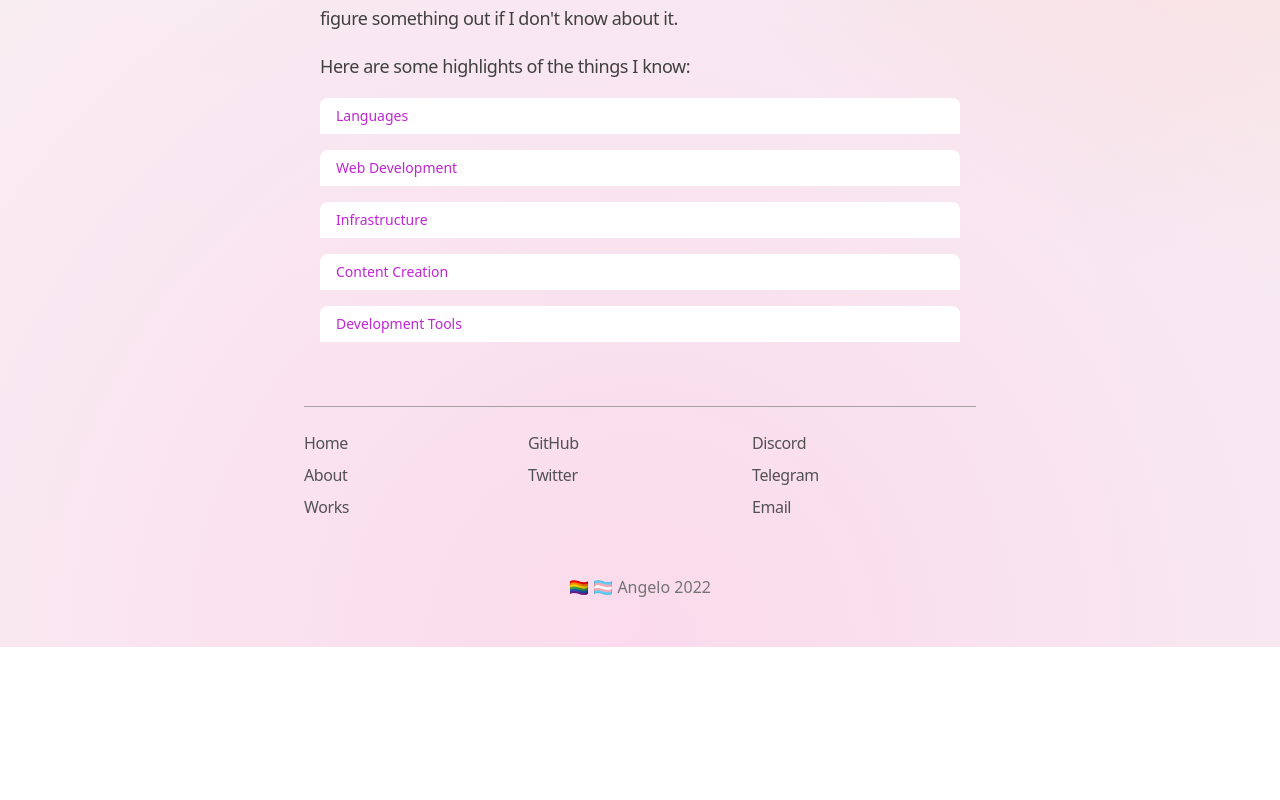
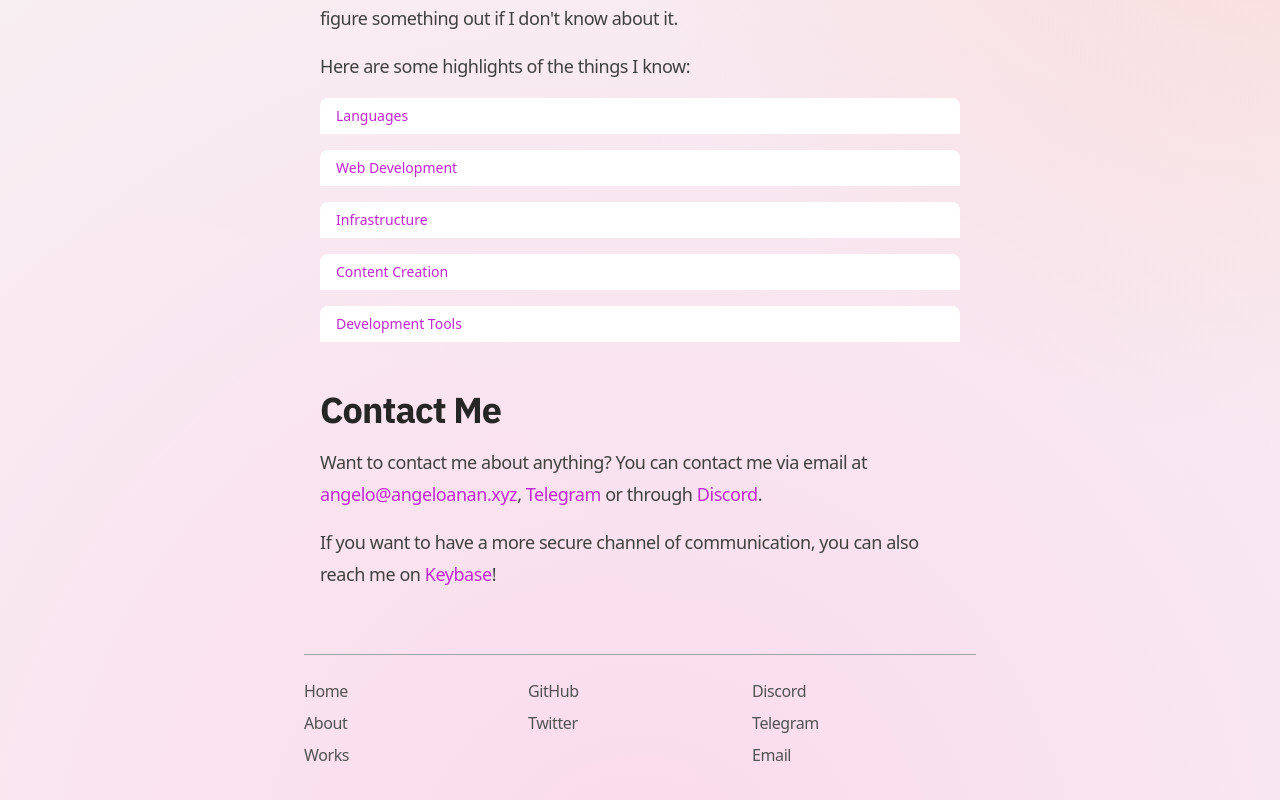
Before and after one commit to angeloanan/angeloanan.xyz, a Next.js app: page /about in a window 1280 px wide. Shown: the part 1386-2186 px from the top of the page. Before the commit the page ends 2033 px from the top, so only its background shows below. Built offline with nearby package versions, Linux system fonts and the light colour scheme; no server answers.

Commit message:
feat(about): contact me section

```diff
--- a/src/pages/about.tsx
+++ b/src/pages/about.tsx
@@ -83,9 +83,8 @@ const AboutPage = () => {
           </p>
 
           <p className='mt-4 text-lg font-medium leading-8 tracking-tight text-neutral-700'>
-            You can find me on <InlineLink href='https://github.com/angeloanan'>GitHub</InlineLink>,{' '}
-            <InlineLink href='https://twitter.com/UwUngelo'>Twitter</InlineLink> and{' '}
-            <InlineLink href='https://discord.com/users/189769721653100546'>Discord</InlineLink>!
+            You can find me on <InlineLink href='https://github.com/angeloanan'>GitHub</InlineLink>,
+            and <InlineLink href='https://twitter.com/UwUngelo'>Twitter</InlineLink>!
           </p>
         </section>
 
@@ -145,6 +144,24 @@ const AboutPage = () => {
           <ContentCreationDisclosure />
           <DevelopmentToolsDisclosure />
         </section>
+
+        <section className='mt-4 w-full max-w-2xl p-4'>
+          <h2 className='font-header text-4xl font-bold tracking-tight text-neutral-800'>
+            Contact Me
+          </h2>
+
+          <p className='mt-4 text-lg font-medium leading-8 tracking-tight text-neutral-700'>
+            Want to contact me about anything? You can contact me via email at{' '}
+            <InlineLink href='mailto:angelo@angeloanan.xyz'>angelo@angeloanan.xyz</InlineLink>,{' '}
+            <InlineLink href='https://t.me/angeloanan'>Telegram</InlineLink> or through{' '}
+            <InlineLink href='https://discord.com/users/189769721653100546'>Discord</InlineLink>.
+          </p>
+
+          <p className='mt-4 text-lg font-medium leading-8 tracking-tight text-neutral-700'>
+            If you want to have a more secure channel of communication, you can also reach me on{' '}
+            <InlineLink href='https://keybase.io/angeloanan'>Keybase</InlineLink>!
+          </p>
+        </section>
       </main>
     </>
   )
```
